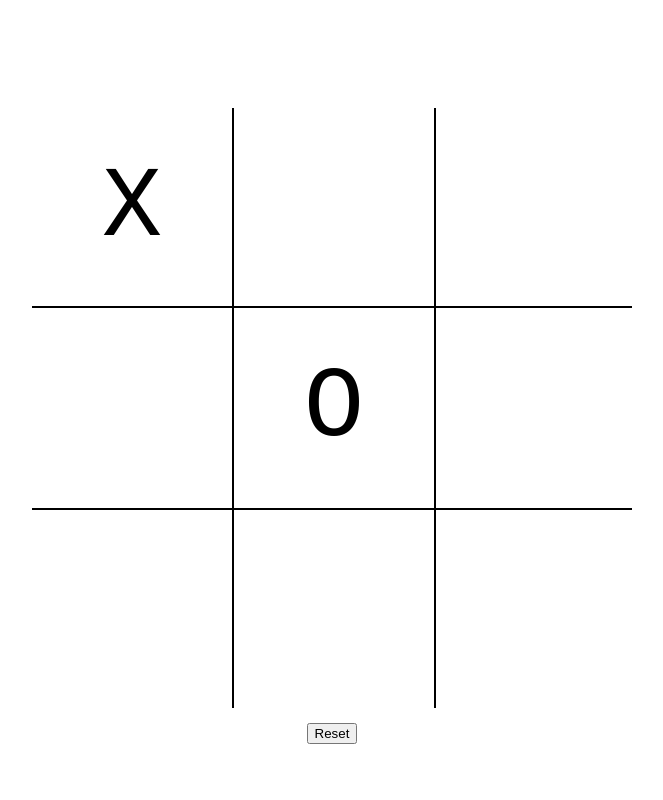
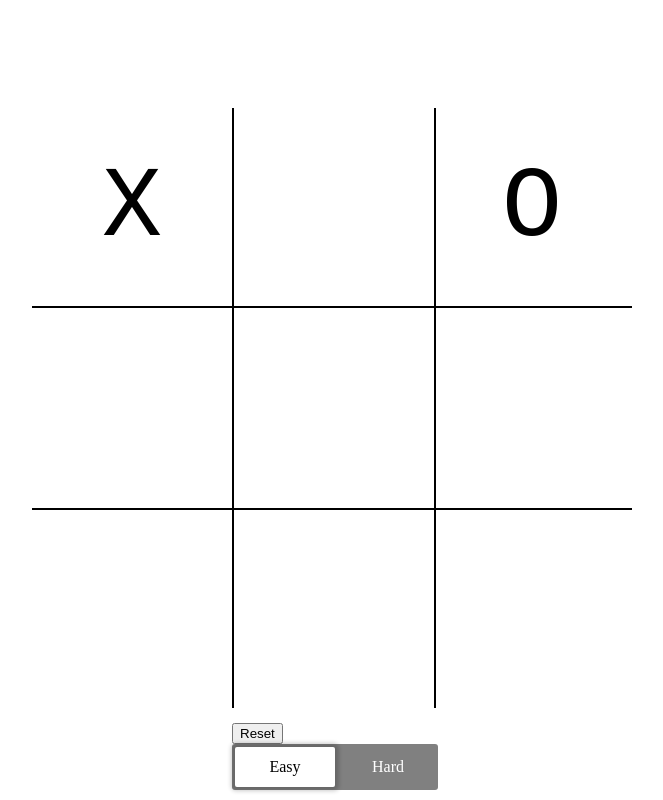
Before and after one commit to dyellow3/tic-tac-toe, a plain HTML site: page index.html in a window 1280 px wide. Both pictures are taken after a click on the element 440 px from the left and 208 px from the top of the page. Shown: the whole page, without its empty margins (308-971 px from the left). Drawn offline with Linux system fonts and the light colour scheme.

Commit message:
added ai difficulty selection / fixed reset

```diff
--- a/index.html
+++ b/index.html
@@ -26,8 +26,15 @@
     </div>
 
     <div class="gameOptions">
-        <div class="reset">
-            <button>Reset</button>
+        <div>
+            <button class="reset">Reset</button>
+        </div>
+        <div class="custom-checkbox">
+            <input id="diffSelect" type="checkbox" name="diffSelect">
+            <label for="diffSelect">
+                <div class="diff-switch" data-unchecked="Easy" data-checked="Hard">
+                </div>
+            </label>
         </div>
     </div>
 
--- a/styles.css
+++ b/styles.css
@@ -4,7 +4,7 @@
     justify-content: center;
     align-items: center;
     font-size: 50px;
-    font-family:'Courier New', Courier, monospace;
+    font-family: 'Courier New', Courier, monospace;
 }
 
 .gameBoard {
@@ -26,18 +26,25 @@
     text-align: center;
     border: 2px solid black;
     font-size: 100px;
-    font-family:'Courier New', Courier, monospace;
+    font-family: 'Courier New', Courier, monospace;
 }
 
 
-.top-left , .top-right , .bottom-left , .bottom-right {
+.top-left,
+.top-right,
+.bottom-left,
+.bottom-right {
     border: transparent;
 }
-.middle-left, .middle-right {
+
+.middle-left,
+.middle-right {
     border-left: transparent;
     border-right: transparent;
 }
-.bottom, .top {
+
+.bottom,
+.top {
     border-bottom: transparent;
     border-top: transparent;
 }
@@ -59,3 +66,65 @@ body {
 .gameOptions {
     padding-top: 15px;
 }
+
+
+
+
+
+.custom-checkbox {
+    width: 200px;
+    height: 40px;
+}
+
+.custom-checkbox input#diffSelect {
+    display: none;
+}
+
+
+
+.custom-checkbox input#diffSelect+label>.diff-switch {
+    cursor: pointer;
+    width: 100%;
+    height: 100%;
+    position: relative;
+    background-color: grey;
+    color: white;
+    padding: 3px;
+    border-radius: 3px;
+}
+
+.custom-checkbox input#diffSelect+label>.diff-switch:before,
+.custom-checkbox input#diffSelect+label>.diff-switch:after {
+    border-radius: 2px;
+    height: calc(100% - 6px);
+    width: calc(50% - 3px);
+    display: flex;
+    align-items: center;
+    position: absolute;
+    justify-content: center;
+}
+
+.custom-checkbox input#diffSelect+label>.diff-switch:before {
+    background-color: white;
+    color: black;
+    box-shadow: 0 0 4px 4px rgba(0, 0, 0, 0.2);
+    left: 3px;
+    z-index: 10;
+    content: attr(data-unchecked);
+}
+
+.custom-checkbox input#diffSelect+label>.diff-switch:after {
+    right: 0;
+    content: attr(data-checked);
+}
+
+
+.custom-checkbox input#diffSelect:checked+label>.diff-switch:after {
+    left: 0;
+    content: attr(data-unchecked);
+}
+
+.custom-checkbox input#diffSelect:checked+label>.diff-switch:before {
+    left: 50%;
+    content: attr(data-checked);
+}
--- a/testscript.js
+++ b/testscript.js
@@ -1,7 +1,6 @@
 //TODO
-//Fix resetBoard()
 //Find a cleaner way to get mainBoard / find a cleaner way to implement gameBoard functions
-//Add option to play against another player , or play against either a easy ai or hard ai
+//Add option to play against another player
 
 const gameBoard = (() => {
     let mainBoard = ['', '', '', '', '', '', '', '', ''];
@@ -21,7 +20,7 @@ const gameBoard = (() => {
         //assumings its a tie
         let flag = true;
         //if theres a win, then its not a tie
-        if(gameBoard.checkWin(board, 'X') || gameBoard.checkWin(board, 'O')) { return false; }
+        if (gameBoard.checkWin(board, 'X') || gameBoard.checkWin(board, 'O')) { return false; }
         for (let i = 0; i < 9; i++) {
             //if theres a empty spot, then its not a tie
             if (gameBoard.check(board, i)) {
@@ -39,8 +38,8 @@ const gameBoard = (() => {
 
     const getBoard = () => mainBoard;
 
-    const resetBoard = (board) => {
-        board = ['', '', '', '', '', '', '', '', ''];
+    const resetBoard = () => {
+        mainBoard = ['', '', '', '', '', '', '', '', ''];
     }
 
     return { check, take, checkTie, checkWin, getBoard, resetBoard }
@@ -71,9 +70,9 @@ const miniMax = ((board, isMaximizing, symbol, depth) => {
     }
 
     //so if we are maximizing, it is the computers turn. Therefore, if there is a win, the player made the last move, and they have won
-    if(gameBoard.checkTie(board)) { return 0; }
-    if(isMaximizing && gameBoard.checkWin(board, playerSymbol)) { return -1;  }
-    if(!isMaximizing && gameBoard.checkWin(board, computerSymbol)) {  return 1;  }
+    if (gameBoard.checkTie(board)) { return 0; }
+    if (isMaximizing && gameBoard.checkWin(board, playerSymbol)) { return -1; }
+    if (!isMaximizing && gameBoard.checkWin(board, computerSymbol)) { return 1; }
 
 
     //calculate available moves
@@ -97,7 +96,7 @@ const miniMax = ((board, isMaximizing, symbol, depth) => {
             newBoard = [...board];
             gameBoard.take(newBoard, available[i], computerSymbol);
             //testing value of move on this newBoard
-            newValue = miniMax(newBoard, false, playerSymbol, depth+1);
+            newValue = miniMax(newBoard, false, playerSymbol, depth + 1);
             if (newValue > value) {
                 value = newValue;
 
@@ -114,7 +113,7 @@ const miniMax = ((board, isMaximizing, symbol, depth) => {
             newBoard = [...board];
             gameBoard.take(newBoard, available[i], playerSymbol);
 
-            newValue = miniMax(newBoard, true, computerSymbol, depth+1);
+            newValue = miniMax(newBoard, true, computerSymbol, depth + 1);
             if (newValue < value) {
                 value = newValue;
             }
@@ -140,18 +139,18 @@ const findBestIndex = ((board, symbol) => {
     let bestIndex = -1;
 
     //we are testing each available move
-    for(let i = 0; i < available.length; i++) {
+    for (let i = 0; i < available.length; i++) {
         //newBoard resets everytime to fresh board that we can test moves on
         newBoard = [...board];
 
         //assuming that the symbol in the input is the computers symbol
-        if(symbol === 'X') {  playerSymbol = 'O'; }
+        if (symbol === 'X') { playerSymbol = 'O'; }
         else { playerSymbol = 'X'; }
 
         //testing available move on new board
         gameBoard.take(newBoard, available[i], symbol);
         let moveVal = miniMax(newBoard, false, playerSymbol, 0);
-        if(moveVal > bestVal) {
+        if (moveVal > bestVal) {
             bestIndex = available[i];
             bestVal = moveVal;
         }
@@ -175,13 +174,19 @@ const player = (name, symbol) => {
     return { id, name, symbol, move }
 }
 
-const computer = (difficulty, symbol) => {
+const computer = (diff, symbol) => {
     const name = 'Computer';
     const id = 'computer';
+    let difficulty = diff;
 
+    const toggleDifficulty = () => {
+        if(difficulty==='Easy') { difficulty = 'Hard'; }
+        else { difficulty = 'Easy'; }
+    }
 
     const move = () => {
-        if (difficulty === 'easy') {
+
+        if (difficulty === 'Easy') {
             let randomMove = Math.floor(Math.random() * 9);
             while (!gameBoard.check(gameBoard.getBoard(), randomMove)) {
                 randomMove = Math.floor(Math.random() * 9);
@@ -192,31 +197,55 @@ const computer = (difficulty, symbol) => {
             box.innerText = symbol;
             console.log(`Computer takes index ${randomMove}`);
         }
-        //minimax
-        else if (difficulty === 'hard') {
+
+        //minimax algorithm
+        else if (difficulty === 'Hard') {
             let bestIndex = findBestIndex(gameBoard.getBoard(), symbol);
             gameBoard.take(gameBoard.getBoard(), bestIndex, symbol);
             const box = document.querySelector(`.gameBoard .box:nth-child(${bestIndex + 1})`);
             box.innerText = symbol;
             console.log(`Computer takes index ${bestIndex}`);
         }
+
         else {
             console.log('Error!');
         }
     }
 
-    return { id, name, symbol, move }
+    return { id, name, difficulty, symbol, toggleDifficulty, move }
 }
 
 
 
 const play = (() => {
+    const checkBox = document.getElementById('diffSelect');
+    const switchElement = document.querySelector('.diff-switch');
+    const isChecked = checkBox.checked;
+    const difficulty = isChecked ? switchElement.getAttribute('data-checked') : switchElement.getAttribute('data-unchecked');
+    console.log('Difficulty:', difficulty);
+
+
     const boxes = document.querySelectorAll('.box');
     const gameResult = document.querySelector('.gameResult');
     let round = 0;
     const player1 = player('test', 'X');
     //computer only for now
-    const computer1 = computer('hard', 'O');
+    const computer1 = computer(`${difficulty}`, 'O');
+    checkBox.addEventListener('change', function (event) {
+        if(round !== 0) {
+            event.preventDefault();
+            event.stopPropagation();
+
+        }
+        else {
+            const isChecked = checkBox.checked;
+            const difficulty = isChecked ? switchElement.getAttribute('data-checked') : switchElement.getAttribute('data-unchecked');
+            console.log('Difficulty:', difficulty);
+            computer1.toggleDifficulty();
+        }
+
+    });
+    let currentPlayer = round % 2 === 0 ? player1 : computer1;
     let isComputerTurn = false;
 
     const endGame = (player, round) => {
@@ -235,7 +264,7 @@ const play = (() => {
     }
 
     const resetGame = () => {
-        gameBoard.resetBoard(gameBoard.getBoard());
+        gameBoard.resetBoard();
         round = 0;
         boxes.forEach(box => {
             box.innerText = '';
@@ -249,7 +278,6 @@ const play = (() => {
     const playRound = (event) => {
         if (!isComputerTurn) {
             const box = event.target;
-            let currentPlayer = round % 2 === 0 ? player1 : computer1;
 
             if (currentPlayer.id === 'player') {
                 if (currentPlayer.move(box)) {
@@ -261,13 +289,13 @@ const play = (() => {
                         round++;
                         console.log(`Round: ${round} over`);
                     }
+                    currentPlayer = round % 2 === 0 ? player1 : computer1;
                 }
             }
 
-            // if its not a player, then its a computer
+            // if the current player is now a computer, we will run its move now
             // so we should run computers move ~2 seconds after players
-            if (round % 2 != 0) {
-                currentPlayer = round % 2 === 0 ? player1 : computer1;
+            if (currentPlayer.id === 'computer') {
                 isComputerTurn = true;
                 setTimeout(() => {
                     currentPlayer.move();
@@ -280,6 +308,7 @@ const play = (() => {
                     }
 
                     isComputerTurn = false;
+                    currentPlayer = round % 2 === 0 ? player1 : computer1;
                 }, 2000);
             }
         }
@@ -287,7 +316,7 @@ const play = (() => {
 
     }
 
-    resetGame();
+    resetGame;
     const resetButton = document.querySelector('.reset');
     resetButton.addEventListener('click', resetGame);
 
```
